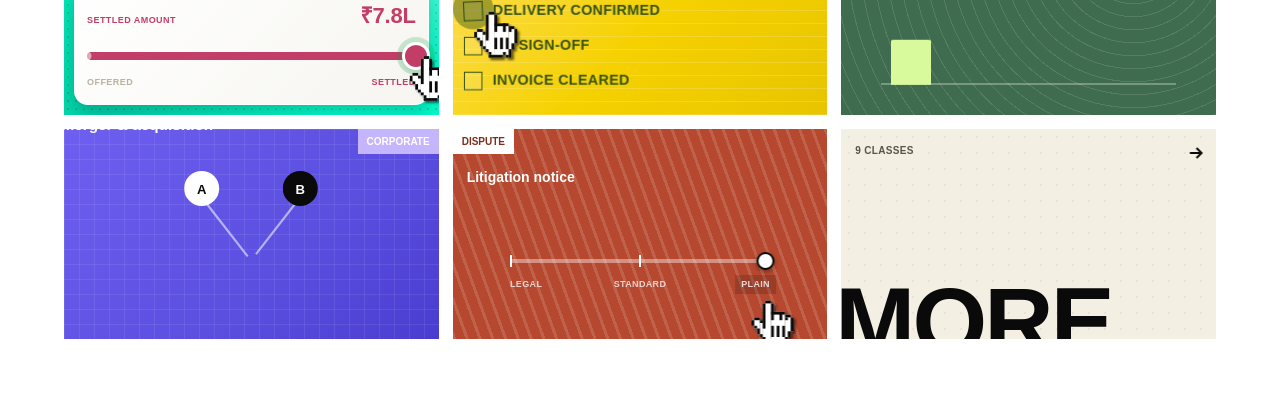
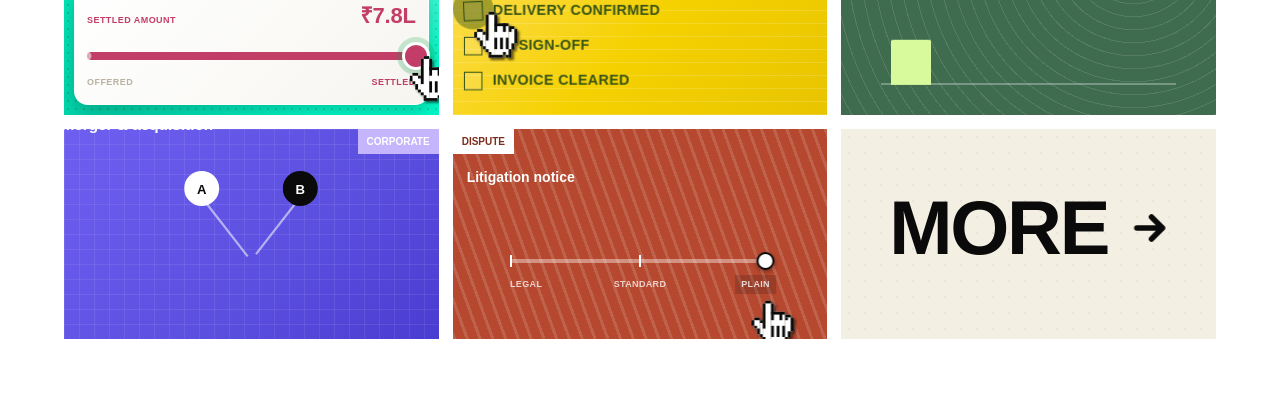
Before and after one commit to sharatchetia/NyaySetu-Website, a React (Vite) app: page / in a window 1280 px wide. Shown: the part 2240-2653 px from the top of the page. Built offline with nearby package versions, Linux system fonts and the light colour scheme; a web font is replaced by a local one.

Commit message:
Redesign More bento tile: remove 9 classes tag, position MORE text upwards, and place large animated arrow to the right

```diff
--- a/src/app/components/FigmaBentoGrid.tsx
+++ b/src/app/components/FigmaBentoGrid.tsx
@@ -1297,10 +1297,13 @@ function MoreTile({ onClick }: { onClick?: () => void }) {
   return (
     <div style={{ ...tileBase, background: "#F3EFE3", cursor: onClick ? "pointer" : "default" }} onClick={onClick}>
       <div style={{ position: "absolute", inset: 0, backgroundImage: "radial-gradient(rgba(10,10,10,0.05) 1px, transparent 1px)", backgroundSize: "16px 16px" }} />
-      <div style={{ position: "absolute", left: -6, bottom: -24, fontSize: 96, fontWeight: 700, color: "#0A0A0A", lineHeight: 0.85, letterSpacing: "-0.03em" }}>MORE</div>
-      <div style={{ position: "absolute", top: 14, left: 14, fontSize: 10, fontWeight: 600, color: "#5A5348", letterSpacing: "0.03em" }}>9 CLASSES</div>
-      <div style={{ position: "absolute", top: 14, right: 14, animation: "fbg-arrowNudge 1.6s ease infinite" }}>
-        <svg width="20" height="20" viewBox="0 0 24 24" fill="none" stroke="#0A0A0A" strokeWidth={2.4}><path d="M5 12h14M13 6l6 6-6 6" /></svg>
+      <div style={{ position: "absolute", inset: 0, display: "flex", alignItems: "center", justifyContent: "center", gap: 16, transform: "translateY(-6px)" }}>
+        <span style={{ fontSize: 76, fontWeight: 800, color: "#0A0A0A", lineHeight: 1, letterSpacing: "-0.03em" }}>MORE</span>
+        <div style={{ animation: "fbg-arrowNudge 1.6s ease infinite", display: "flex", alignItems: "center" }}>
+          <svg width="44" height="44" viewBox="0 0 24 24" fill="none" stroke="#0A0A0A" strokeWidth={3} strokeLinecap="round" strokeLinejoin="round">
+            <path d="M5 12h14M13 6l6 6-6 6" />
+          </svg>
+        </div>
       </div>
     </div>
   );
```
